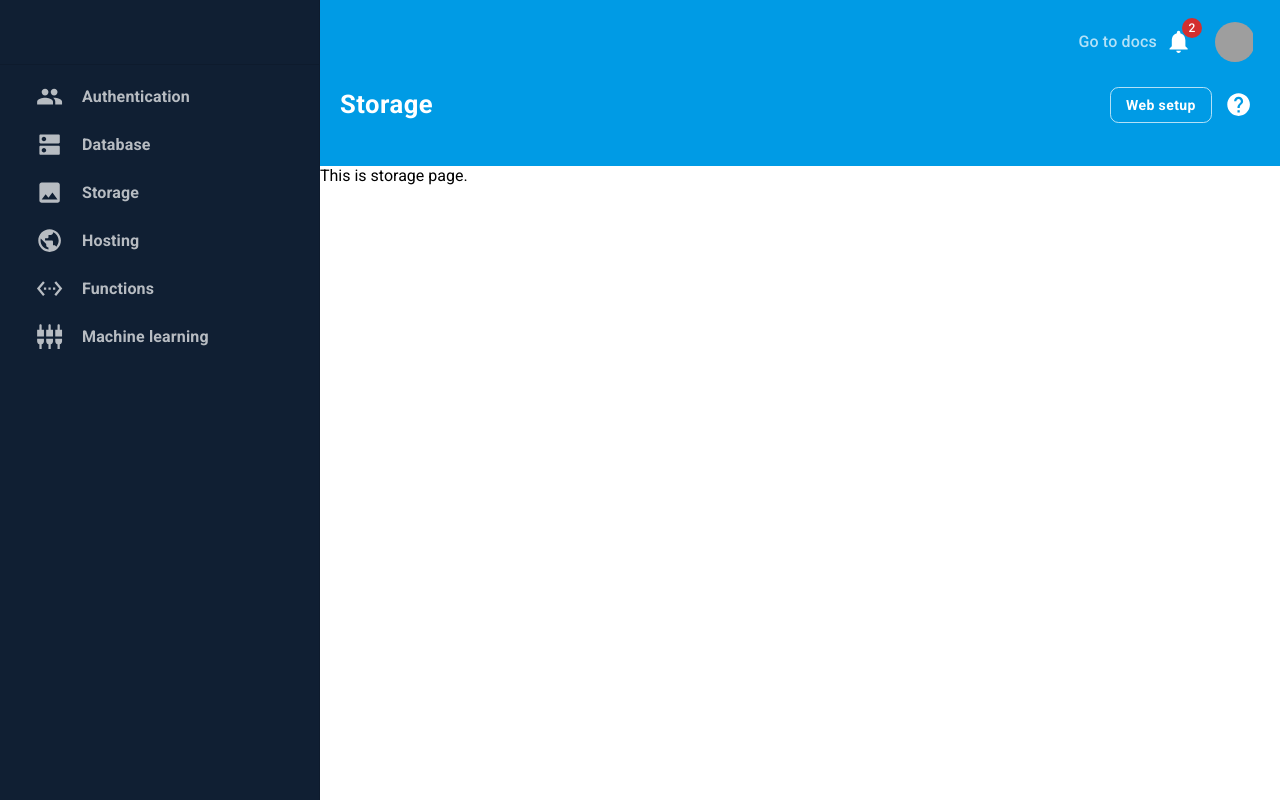
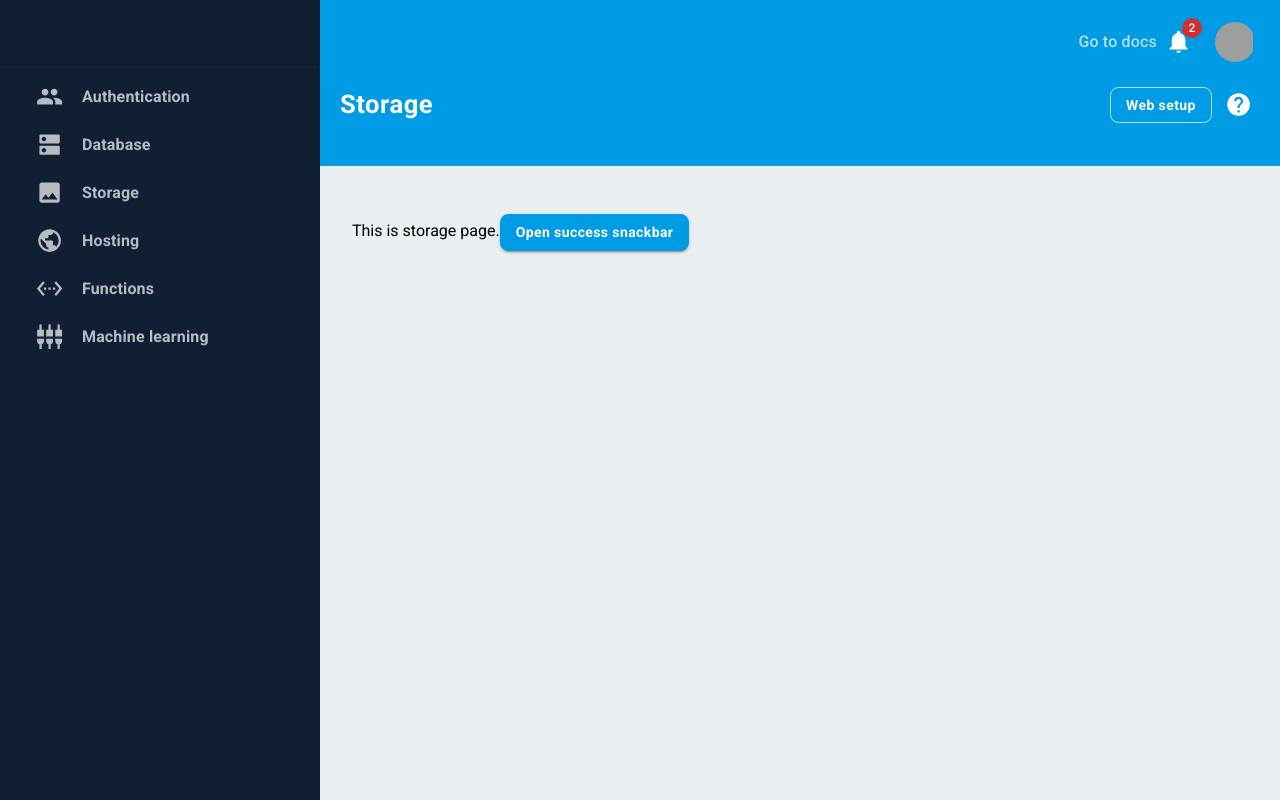
Before and after one commit to Amir-Bagjani/material-v5, a React (Create React App) app: page /storage in a window 1280 px wide. Built offline with nearby package versions, Linux system fonts and the light colour scheme; grey boxes are pictures that could not be loaded.

Commit message:
toast add

```diff
--- /dev/null
+++ b/src/components/common/BasicToast.jsx
@@ -0,0 +1,19 @@
+import { forwardRef } from "react";
+import Snackbar from "@mui/material/Snackbar";
+import MuiAlert from "@mui/material/Alert";
+
+const Alert = forwardRef(function Alert(props, ref) {
+  return <MuiAlert elevation={6} ref={ref} variant="filled" {...props} />;
+});
+
+export default function BasicToast({ open, onClose, severity, message }) {
+  return (
+    <>
+      <Snackbar open={open} autoHideDuration={3000} onClose={onClose}>
+        <Alert onClose={onClose} severity={severity} sx={{ width: "100%" }}>
+          {message}
+        </Alert>
+      </Snackbar>
+    </>
+  );
+}
--- a/src/pages/Storage/Storage.js
+++ b/src/pages/Storage/Storage.js
@@ -1,12 +1,34 @@
-import Grid from '@mui/material/Grid';
+import { useState } from "react";
+import BasicToast from "../../components/common/BasicToast";
+import CommonButton from "../../components/common/CommonButton";
+import GridWrapper from "../../components/common/GridWrapper";
+
 const Storage = () => {
+  const [open, setOpen] = useState(false);
 
+  const handleOpen = () => {
+    setOpen(true);
+  };
 
-    return (
-        <Grid item xs={8}>
-            This is storage page.
-        </Grid>
-    )
-}
+  const handleClose = (event, reason) => {
+    if (reason === "clickaway") return;
+    setOpen(false);
+  };
+
+  return (
+    <GridWrapper>
+      This is storage page.
+      <CommonButton variant="contained" onClick={handleOpen}>
+        Open success snackbar
+      </CommonButton>
+      <BasicToast
+        open={open}
+        onClose={handleClose}
+        severity="success"
+        message="Yooo World!"
+      />
+    </GridWrapper>
+  );
+};
 
 export default Storage;
```
